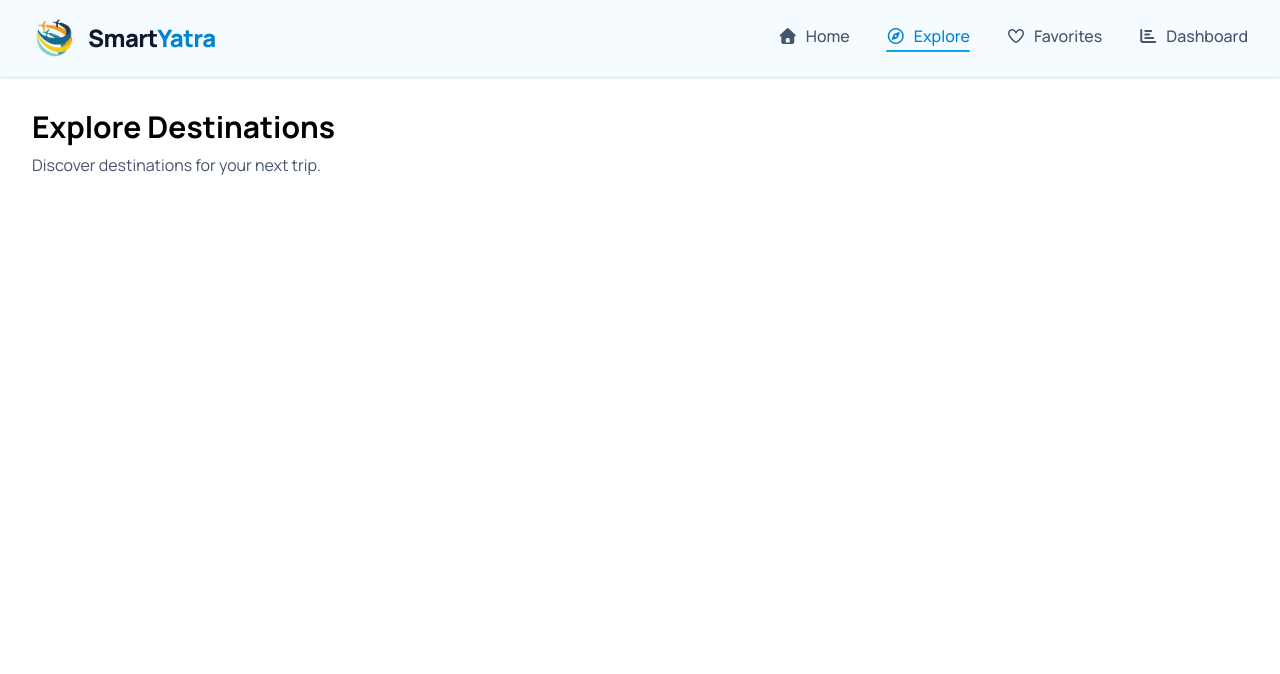
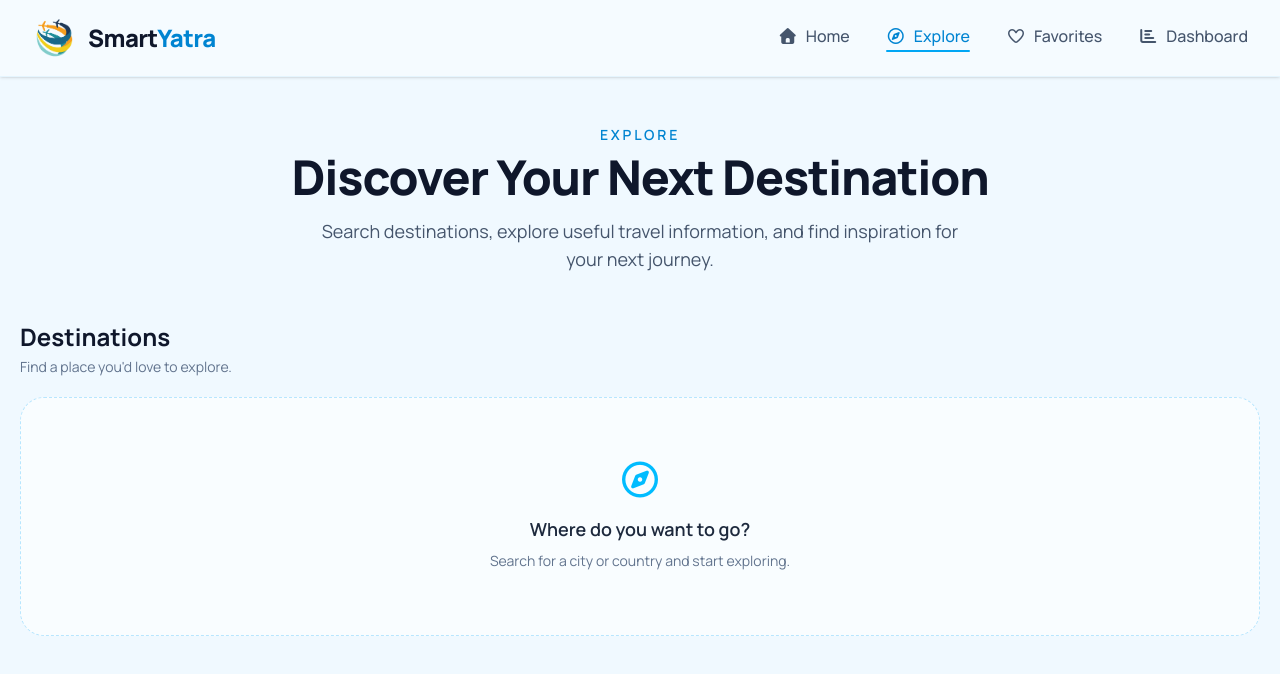
Before and after one commit to leosum1t/SmartTrip, a React (Vite) app: page /explore in a window 1280 px wide. Shown: the top 674 px of the page. Built offline with nearby package versions, Linux system fonts and the light colour scheme.

Commit message:
feat: build explore page layout

```diff
--- a/src/pages/Explore.jsx
+++ b/src/pages/Explore.jsx
@@ -1,10 +1,30 @@
 function Explore() {
   return (
-    <main className="min-h-screen p-8">
-      <h1 className="text-3xl font-bold">Explore Destinations</h1>
-      <p className="mt-2 text-slate-600">
-        Discover destinations for your next trip.
-      </p>
+    <main className="min-h-screen bg-sky-50 px-5 py-12">
+      <div className="mx-auto max-w-7xl">
+
+        <div className="text-center">
+          <p className="mb-2 text-sm font-semibold uppercase tracking-[0.2em] text-sky-600">Explore</p>
+          <h1 className="text-4xl font-extrabold tracking-tight text-slate-900 md:text-5xl">Discover Your Next Destination</h1>
+          <p className="mx-auto mt-4 max-w-2xl text-base leading-7 text-slate-600 md:text-lg">
+            Search destinations, explore useful travel information, and find inspiration for your next journey.
+          </p>
+        </div>
+
+        <section className="mt-12">
+          <div className="mb-5">
+            <h2 className="text-2xl font-bold text-slate-900">Destinations</h2>
+            <p className="mt-1 text-sm text-slate-500">Find a place you'd love to explore.</p>
+          </div>
+
+          <div className="rounded-3xl border border-dashed border-sky-200 bg-white/60 px-6 py-16 text-center">
+            <i className="fa-regular fa-compass text-4xl text-sky-400"></i>
+            <h3 className="mt-4 text-lg font-semibold text-slate-800">Where do you want to go?</h3>
+            <p className="mt-2 text-sm text-slate-500">Search for a city or country and start exploring.</p>
+          </div>
+        </section>
+
+      </div>
     </main>
   )
 }
```
